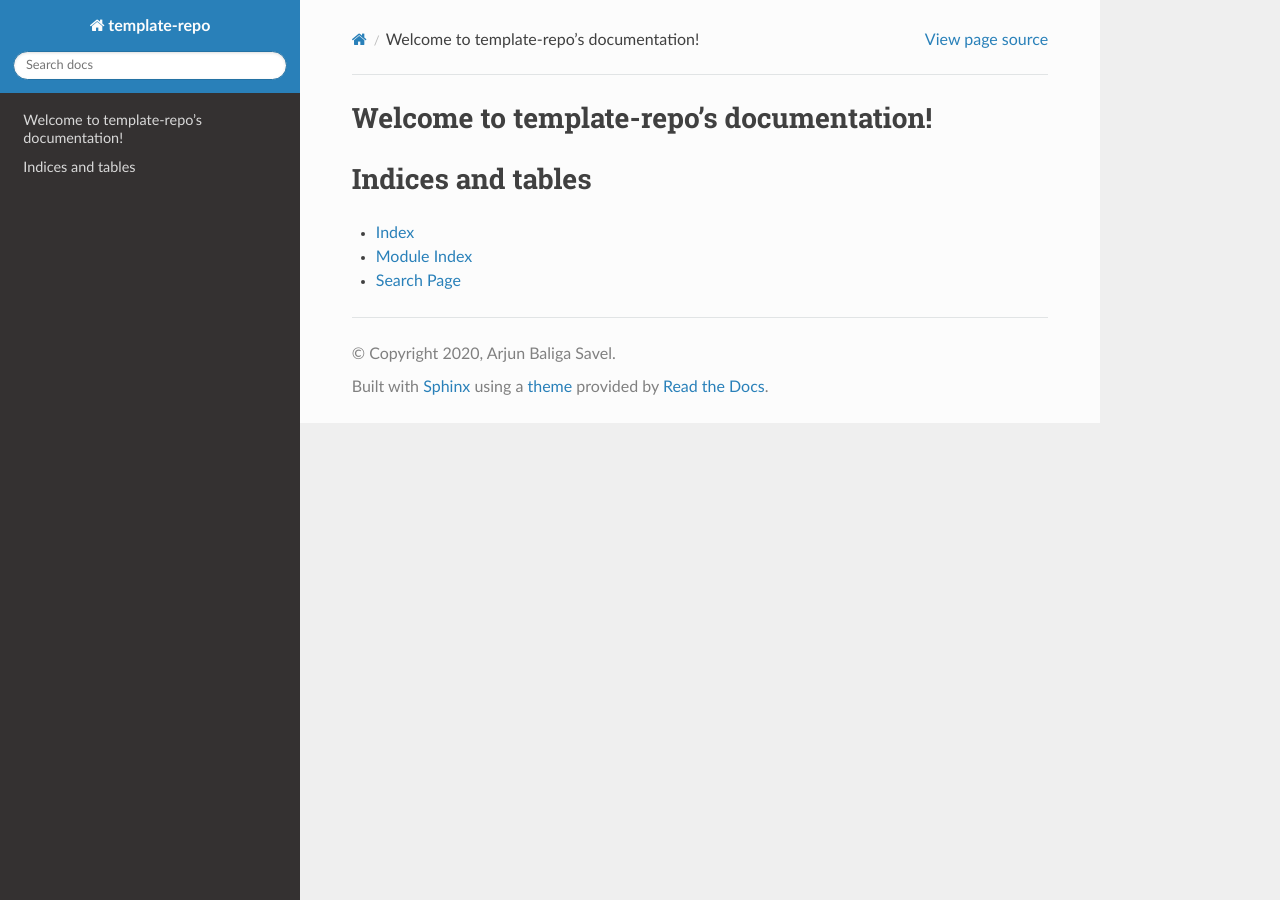
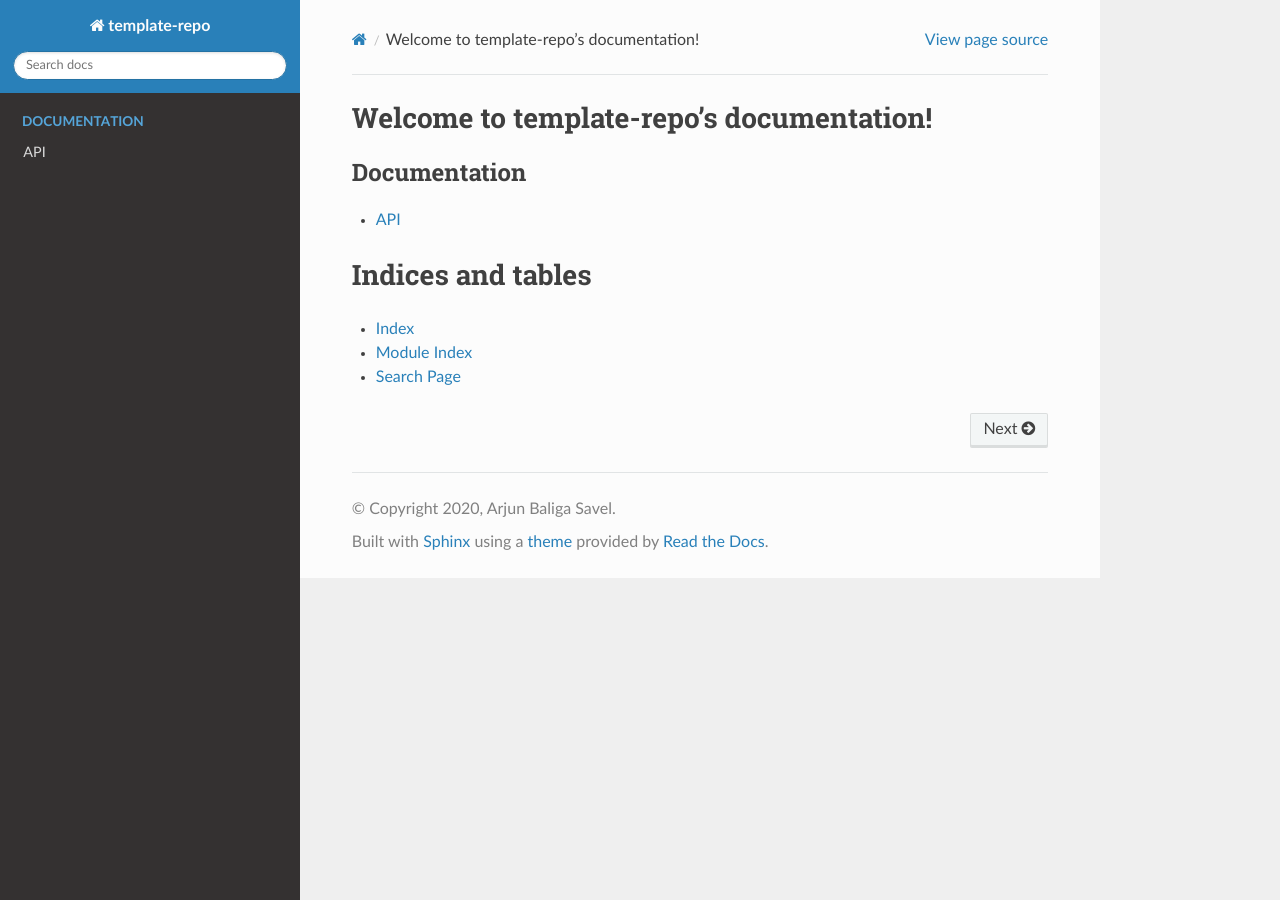
Before and after one commit to arjunsavel/template-repo, a Sphinx documentation site: the page built from docs/index.rst, in a window 1280 px wide. Built offline with Sphinx 7.4.7 and the Read the Docs theme 2.0.0, drawn with Linux system fonts in a browser that asks for light colours.

Commit message:
Included documentation on home page

```diff
--- a/docs/index.rst
+++ b/docs/index.rst
@@ -10,6 +10,12 @@ Welcome to template-repo's documentation!
    :maxdepth: 2
    :caption: Contents:
 
+.. toctree::
+   :maxdepth: 2
+   :caption: Documentation
+
+   documentation
+
 
 
 Indices and tables
```
